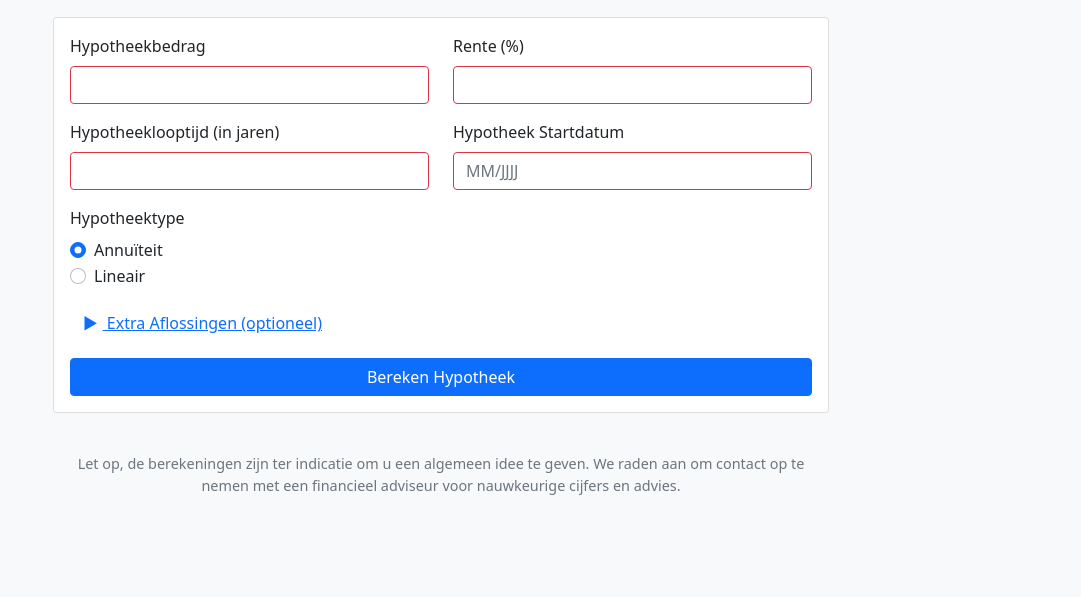
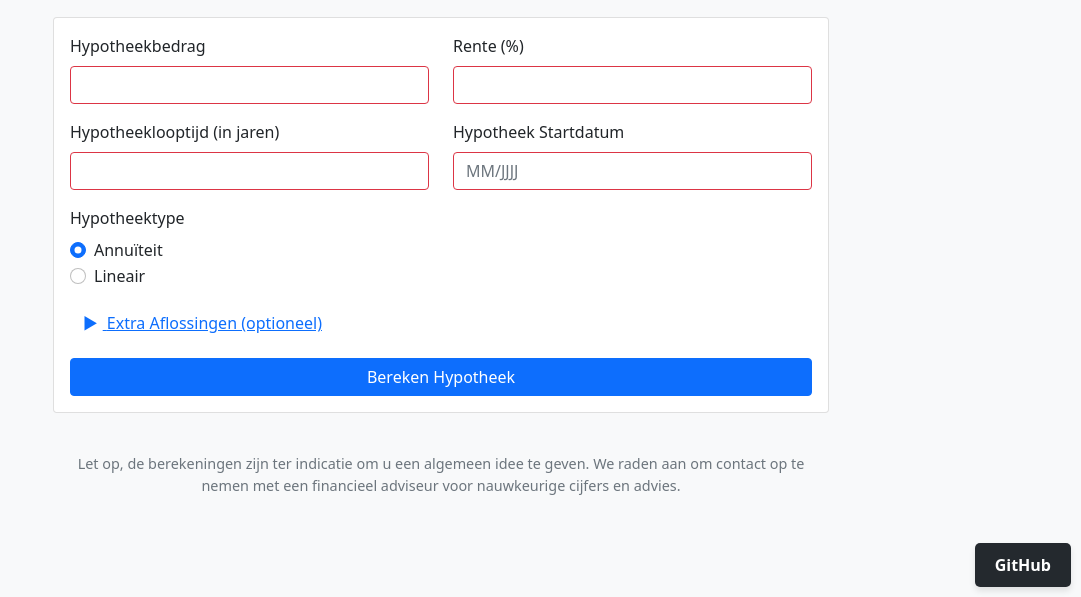
Before and after one commit to sathwikchintalapudi/hypotheekmath, a plain HTML site: page index.html in a window 1280 px wide. Shown: the part 203-800 px from the top of the page, without its empty margins (199-1280 px from the left). Drawn offline with nearby package versions, Linux system fonts and the light colour scheme.

Commit message:
Update index.html
Added github link

```diff
--- a/index.html
+++ b/index.html
@@ -86,6 +86,30 @@
             color: #6c757d;
             margin-top: 40px;
             margin-bottom: 20px;
+        }
+          /* GitHub Button */
+        .github-button {
+            position: fixed;
+            bottom: 10px;
+            right: 10px;
+            background-color: #24292e; /* GitHub's official color */
+            color: #ffffff;
+            border: none;
+            padding: 10px 20px;
+            cursor: pointer;
+            border-radius: 5px;
+            font-size: 16px;
+            font-weight: bold;
+            box-shadow: 0 4px 6px rgba(0, 0, 0, 0.1);
+            transition: background-color 0.3s, transform 0.3s;
+        }
+        .github-button:hover {
+            background-color: #444d56;
+            transform: translateY(-2px);
+        }
+        .github-button:active {
+            background-color: #1b1f23;
+            transform: translateY(0);
         }
     </style>
 </head>
@@ -811,6 +835,9 @@
             });
         });
     </script>
+    <a href="https://github.com/sathwikchintalapudi/hypotheekmath" target="_blank" title="Enhance your experience by contributing a PR!">
+        <button class="github-button">GitHub</button>
+    </a>
 
     <!-- Bootstrap JS and dependencies -->
     <script src="https://cdn.jsdelivr.net/npm/bootstrap@5.1.3/dist/js/bootstrap.bundle.min.js"></script>
```
